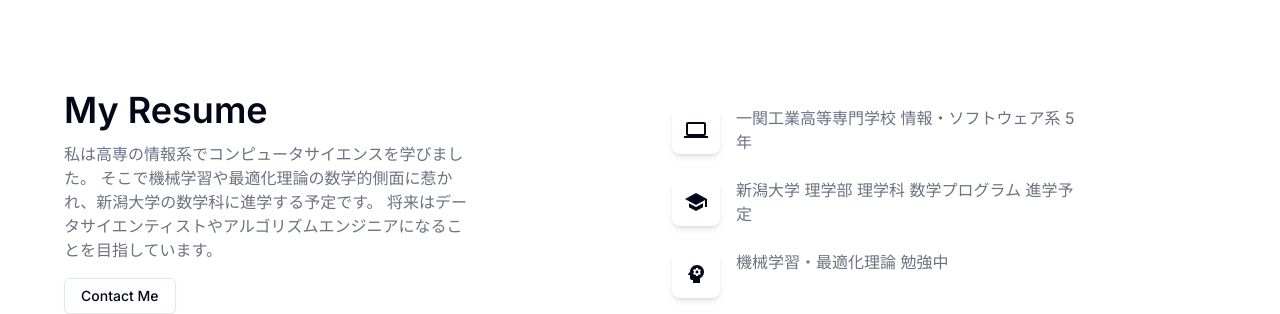
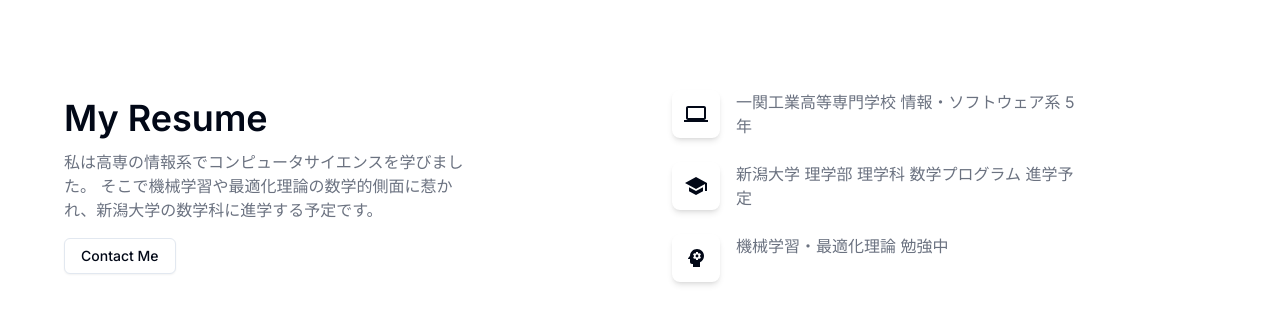
Before and after one commit to syuya2036/blog, a Next.js app: page / in a window 1280 px wide. Shown: the part 2128-2442 px from the top of the page. Built offline with nearby package versions, Linux system fonts and the light colour scheme.

Commit message:
自己紹介文変更

```diff
--- a/app/resume.tsx
+++ b/app/resume.tsx
@@ -33,7 +33,6 @@ export function Resume() {
           <Typography className="mb-4 mt-3 w-9/12 font-normal !text-gray-500">
             私は高専の情報系でコンピュータサイエンスを学びました。
             そこで機械学習や最適化理論の数学的側面に惹かれ、新潟大学の数学科に進学する予定です。
-            将来はデータサイエンティストやアルゴリズムエンジニアになることを目指しています。
           </Typography>
           <Button asChild variant="outline">
             <a href="mailto:shuya@yantan.dev?subject=YantanTechからお問い合せ">
```
